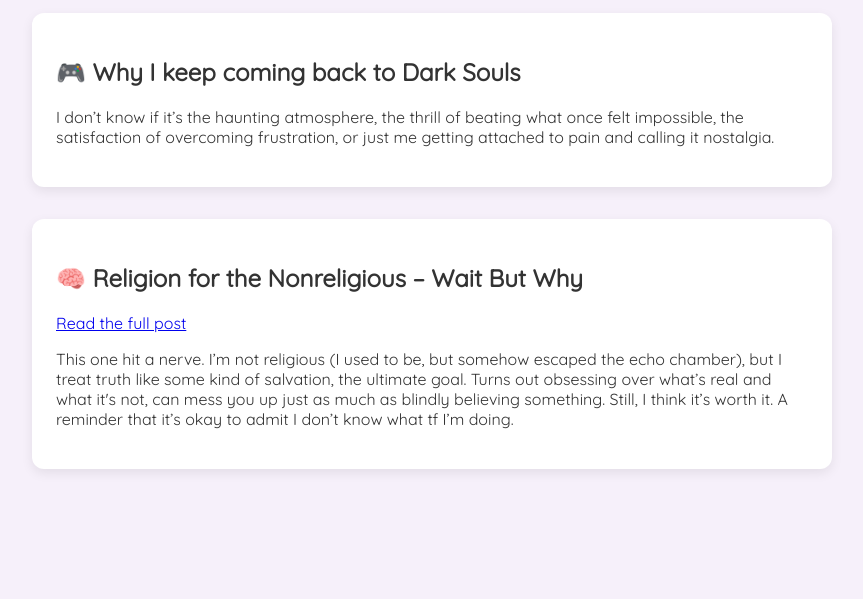
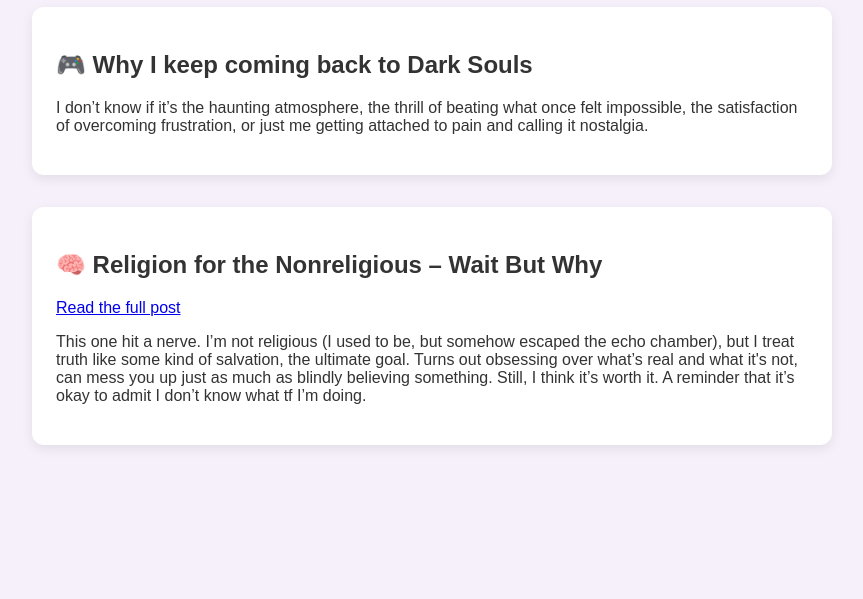
Before and after one commit to agostinayori/agostinayori, a plain HTML site: page index.html in a window 1280 px wide. Shown: the part 201-800 px from the top of the page, without its empty margins (208-1071 px from the left). Drawn offline with Linux system fonts and the light colour scheme.

Commit message:
Update index.html

```diff
--- a/index.html
+++ b/index.html
@@ -3,7 +3,7 @@
 <head>
   <meta charset="UTF-8">
   <title>Ago's Corner</title>
-  <link href="https://fonts.googleapis.com/css2?family=Quicksand&display=swap" rel="stylesheet">
+  <link href="https://fonts.googleapis.com/css2?family=Figtree&display=swap" rel="stylesheet">
   <link rel="stylesheet" href="style.css">
 </head>
 <body>
```
